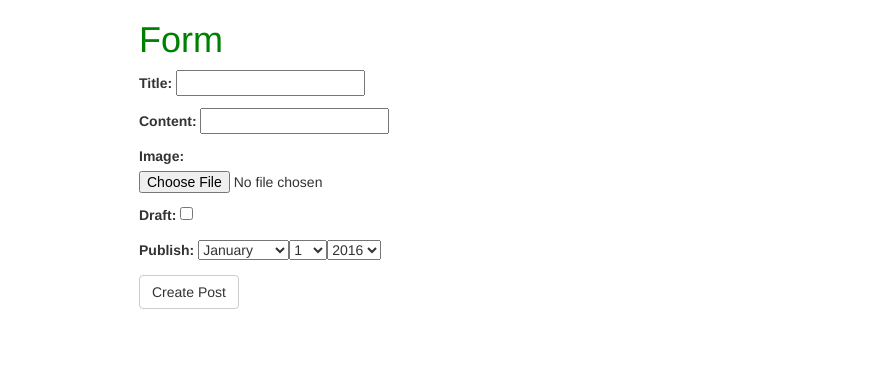
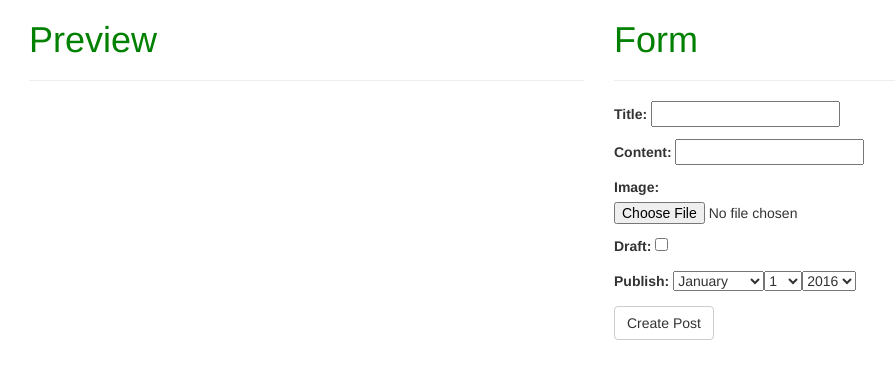
Before and after one commit to blogscot/django-examples, a Django app: page /posts/create in a window 1280 px wide. Shown: the top 379 px of the page, without its empty margins (41-936 px from the left). Run offline with Django 3.2, Linux system fonts and the light colour scheme; a user stored in the database is signed in; some libraries are stand-ins or nearby versions.

Commit message:
Dynamic preview using jQuery

```diff
--- a/blog/posts/forms.py
+++ b/blog/posts/forms.py
@@ -6,7 +6,7 @@ from .models import Post
 
 
 class PostForm(forms.ModelForm):
-    content = forms.CharField(widget=PagedownWidget)
+    content = forms.CharField(widget=PagedownWidget(show_preview=False))
     publish = forms.DateField(widget=forms.SelectDateWidget)
 
     class Meta:
--- a/blog/posts/templates/posts/base.html
+++ b/blog/posts/templates/posts/base.html
@@ -37,6 +37,18 @@
 
 <script>
 $(document).ready(function() {
+
+    function setContent(value) {
+        $('#preview-content').html(marked(value));
+        $('#preview-content img').each(function() {
+            $(this).addClass('img-responsive');
+        });
+    }
+
+    function setTitle(value) {
+        $('#preview-title').text(value);
+    }
+
     $('.content-markdown').each(function() {
         var content = $(this).text();
         $(this).html(marked(content))
@@ -44,6 +56,20 @@ $(document).ready(function() {
     $('.post-detail-item img').each(function() {
         $(this).addClass('img-responsive');
     });
+    var titleInput = $('#id_title');
+    setTitle(titleInput.val());
+
+    var contentInput = $('#id_content');
+    setContent(contentInput.val());
+
+    contentInput.keyup(function() {
+        setContent($(this).val());
+    });
+
+    titleInput.keyup(function() {
+        setTitle($(this).val());
+    });
+
 })
 </script>
 </body>
--- a/blog/posts/templates/posts/post_form.html
+++ b/blog/posts/templates/posts/post_form.html
@@ -5,14 +5,24 @@
 {% endblock %}
 
 {% block content %}
-<div class="col-sm-6 col-sm-offset-1">
+<div class="row">
+    <div class="col-md-6">
+        <h1>Preview</h1>
+        <hr>
+        <div class="content-preview">
+            <h3 id="preview-title"></h3>
+            <p id="preview-content"></p>
+        </div>
+    </div>
+    <div class="col-md-6">
         <h1>Form</h1>
-
+        <hr>
         <form action="" method="post" enctype="multipart/form-data">
             {{ form.as_p }}
             <button type="submit" class="btn btn-default">Create Post</button>
             {% csrf_token %}
         </form>
     </div>
+</div>
 
 {% endblock %}
--- a/blog/posts/templates/posts/post_list.html
+++ b/blog/posts/templates/posts/post_list.html
@@ -26,7 +26,7 @@
                     {% if post.draft %}
                         <span style="color: red; font-weight: bold;"> Draft</span>
                         {% endif %}</p>
-                    <span class="post-detail-item">{{ post.markdown }}</span><br>
+                    <span class="post-detail-item">{{ post.markdown|truncatewords_html:12 }}</span><br>
                     {% if post.user.get_full_name %}
                         Author: {{ post.user.get_full_name }}<br>
                     {% endif %}
```
Lines whose indentation alone changed are shown as unchanged.
